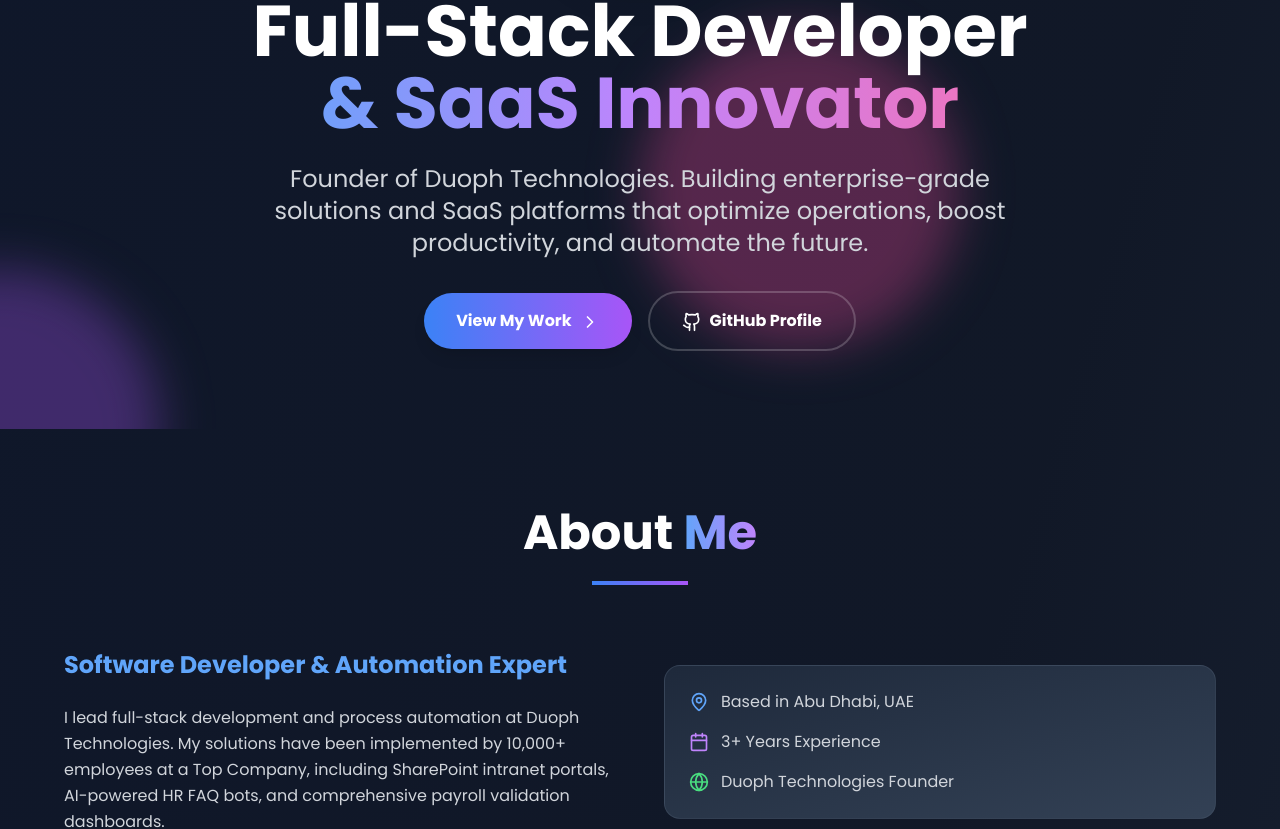
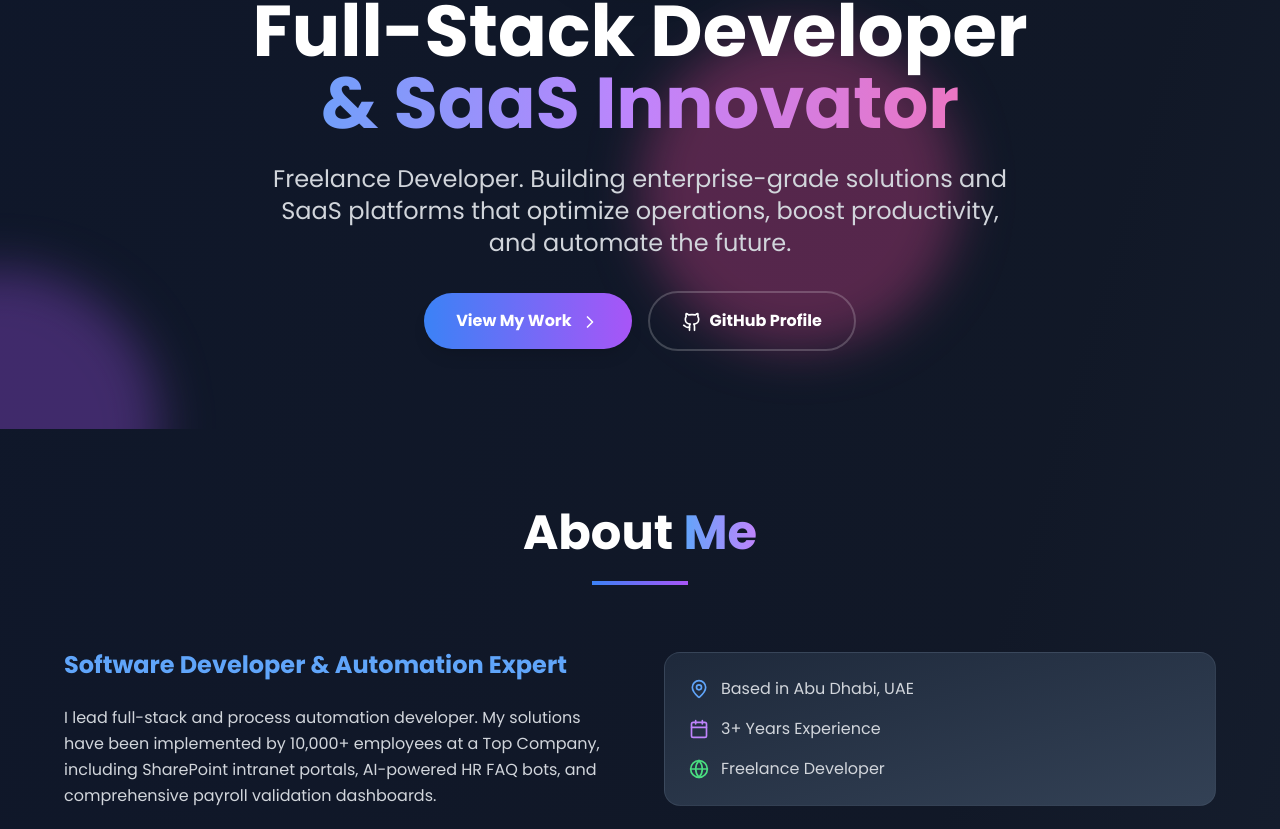
Before and after one commit to hadi-razal/hadirazal-porfolio, a Next.js app: page / in a window 1280 px wide. Shown: the part 371-1200 px from the top of the page. Built offline with nearby package versions, Linux system fonts and the light colour scheme.

Commit message:
Update the page data

```diff
--- a/app/page.tsx
+++ b/app/page.tsx
@@ -279,7 +279,7 @@ const Portfolio = () => {
             transition={{ delay: 0.4, duration: 0.8 }}
             className="text-xl md:text-2xl text-gray-300 mb-8 max-w-3xl mx-auto leading-relaxed"
           >
-            Founder of Duoph Technologies. Building enterprise-grade solutions
+           Freelance Developer. Building enterprise-grade solutions
             and SaaS platforms that optimize operations, boost productivity, and
             automate the future.
           </motion.p>
@@ -350,8 +350,7 @@ const Portfolio = () => {
                 Software Developer & Automation Expert
               </h3>
               <p className="text-gray-300 leading-relaxed mb-6">
-                I lead full-stack development and process automation at Duoph
-                Technologies. My solutions have been implemented by 10,000+
+                I lead full-stack and process automation developer. My solutions have been implemented by 10,000+
                 employees at a Top Company, including SharePoint intranet
                 portals, AI-powered HR FAQ bots, and comprehensive payroll
                 validation dashboards.
@@ -388,7 +387,7 @@ const Portfolio = () => {
                 <div className="flex items-center">
                   <Globe className="w-5 h-5 text-green-400 mr-3" />
                   <span className="text-gray-300">
-                    Duoph Technologies Founder
+                    Freelance Developer
                   </span>
                 </div>
               </div>
```
